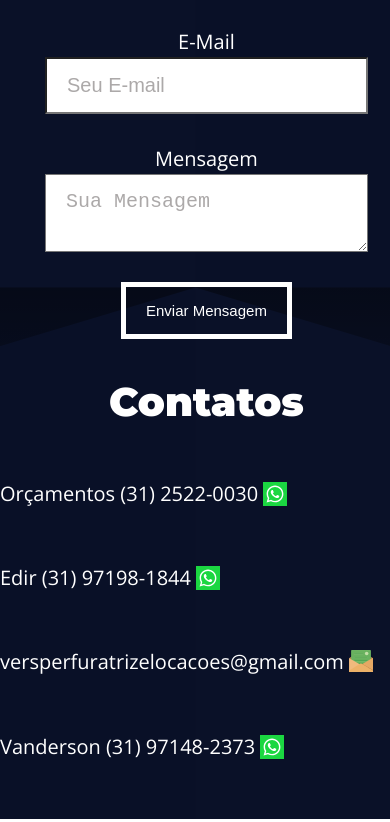
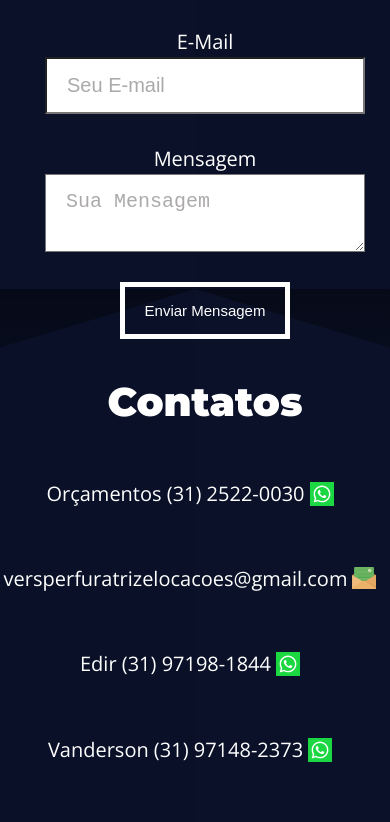
Before and after one commit to RafaelxrDev/Ver-s, a plain HTML site: page index.html in a window 390 px wide. Shown: the part 3202-4024 px from the top of the page. Drawn offline with nearby package versions, Linux system fonts and the light colour scheme.

Commit message:
pagina de contatos ok e responsiva

```diff
--- a/assets/css/style.css
+++ b/assets/css/style.css
@@ -264,15 +264,16 @@ body .full-area {
 }
 
 .numeros-alling{
-  row-gap: var(--gap);
-
-
+  display: flex;
+gap: 0.1rem;
+flex-flow: column wrap;
+  align-items: center;
 }
 
 .numeros-content {
   position: relative;
   display: grid;
-  grid-template-columns: 1fr 1fr;
+  grid-template-columns: 1fr;
   gap: var(--gap);
   min-height: 10vh;
   justify-content: center;
--- a/index.html
+++ b/index.html
@@ -96,11 +96,22 @@
             </div>
         </fieldset>
         <h5>Contatos</h5>
-        <div class= "numeros-alling" >
-          <p class="numeros-content n2"><a href="https://api.whatsapp.com/send?phone=553125220030&text=Ol%C3%A1!%20Vim%20do%20site%20e%20gostaria%20de%20mais%20informa%C3%A7%C3%B5es">Orçamentos (31) 2522-0030<img src="../Ver-s/assets/images/wpp-icon.svg"alt="icone do wpp"></a></p>
-              <p class="numeros-content n1"><a href="https://api.whatsapp.com/send?phone=5531971981844&text=Ol%C3%A1!%20Vim%20do%20site%20e%20gostaria%20de%20mais%20informa%C3%A7%C3%B5es">Edir (31) 97198-1844<img src="../Ver-s/assets/images/wpp-icon.svg" alt="icone do wpp"></a></p>
-              <p class="numeros-content n4"><a href="versperfuratrizelocacoes@gmail.com">versperfuratrizelocacoes@gmail.com<img src="../Ver-s/assets/images/email.svg"alt="icone do email"></a></p>
-              <p class="numeros-content n3"><a href="https://api.whatsapp.com/send?phone=5531971482373&text=Ol%C3%A1!%20Vim%20do%20site%20e%20gostaria%20de%20mais%20informa%C3%A7%C3%B5es">Vanderson (31) 97148-2373<img src="../Ver-s/assets/images/wpp-icon.svg"alt="icone do wpp"></a></p>
+        <div class="numeros-alling">
+          <p class="numeros-content n2"><a
+              href="https://api.whatsapp.com/send?phone=553125220030&text=Ol%C3%A1!%20Vim%20do%20site%20e%20gostaria%20de%20mais%20informa%C3%A7%C3%B5es">Orçamentos
+              (31) 2522-0030<img src="../Ver-s/assets/images/wpp-icon.svg" alt="icone do wpp"></a></p>
+          <p class="numeros-content n4"><a
+              href="versperfuratrizelocacoes@gmail.com">versperfuratrizelocacoes@gmail.com<img
+                src="../Ver-s/assets/images/email.svg" alt="icone do email"></a></p>
+
+          <p class="numeros-content n1"><a
+              href="https://api.whatsapp.com/send?phone=5531971981844&text=Ol%C3%A1!%20Vim%20do%20site%20e%20gostaria%20de%20mais%20informa%C3%A7%C3%B5es">Edir
+              (31) 97198-1844<img src="../Ver-s/assets/images/wpp-icon.svg" alt="icone do wpp"></a></p>
+
+
+          <p class="numeros-content n3"><a
+              href="https://api.whatsapp.com/send?phone=5531971482373&text=Ol%C3%A1!%20Vim%20do%20site%20e%20gostaria%20de%20mais%20informa%C3%A7%C3%B5es">Vanderson
+              (31) 97148-2373<img src="../Ver-s/assets/images/wpp-icon.svg" alt="icone do wpp"></a></p>
 
         </div>
       </div>
```
Lines whose indentation alone changed are shown as unchanged.
